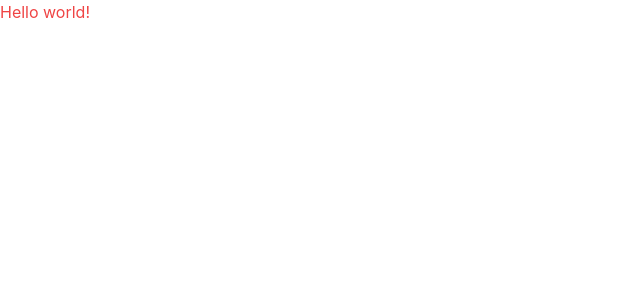
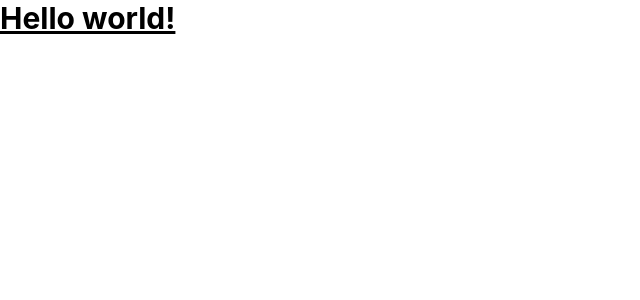
Before and after one commit to Wolffoner/boilerplate-next-js, a Next.js app: page / in a window 1280 px wide. Shown: the top 300 px of the page, without its empty margins (0-640 px from the left). Built offline with nearby package versions, Linux system fonts and the light colour scheme.

Commit message:
boilerplate init

```diff
--- a/app/page.tsx
+++ b/app/page.tsx
@@ -1,6 +1,6 @@
 
 export default function HomePage() {
     return (
-        <h1 className="text-red-500">Hello world!</h1>
+        <h1 className="text-3xl font-bold underline dark:text-white">Hello world!</h1>
     )
 }
```
